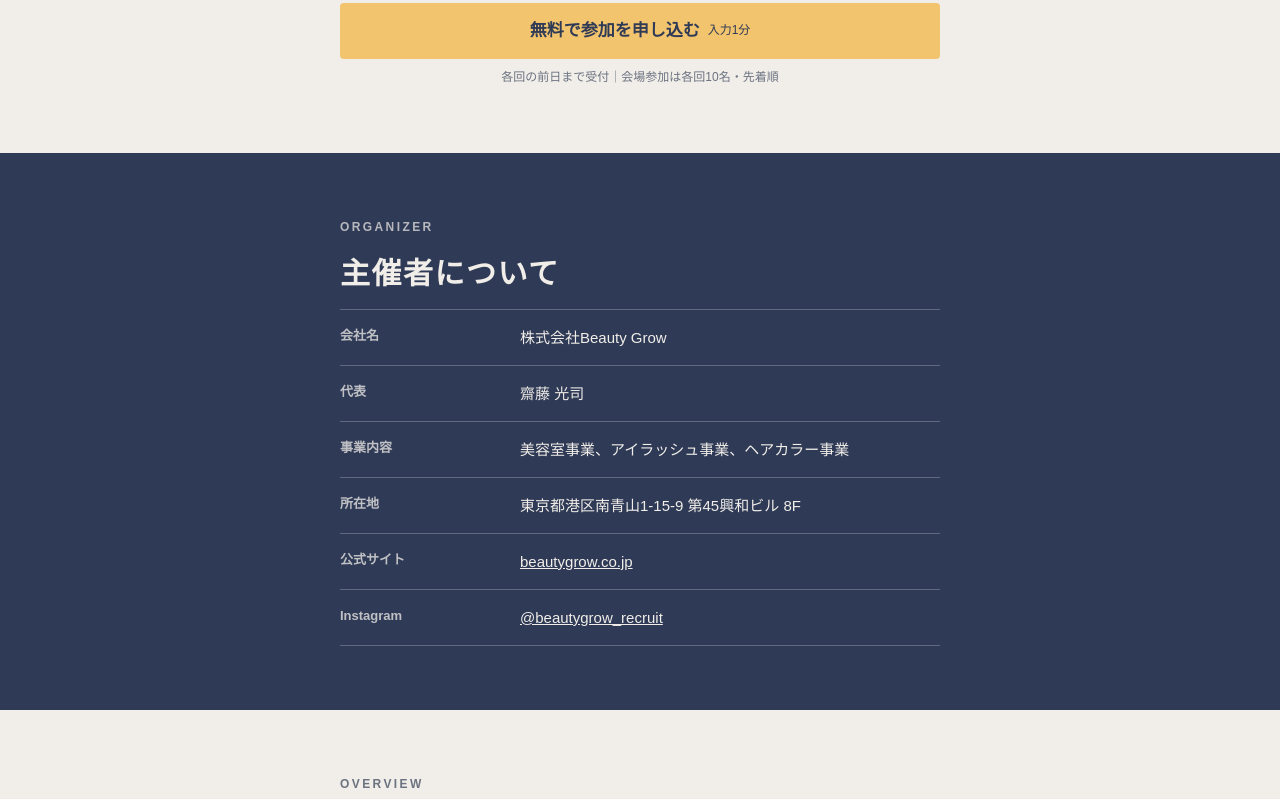
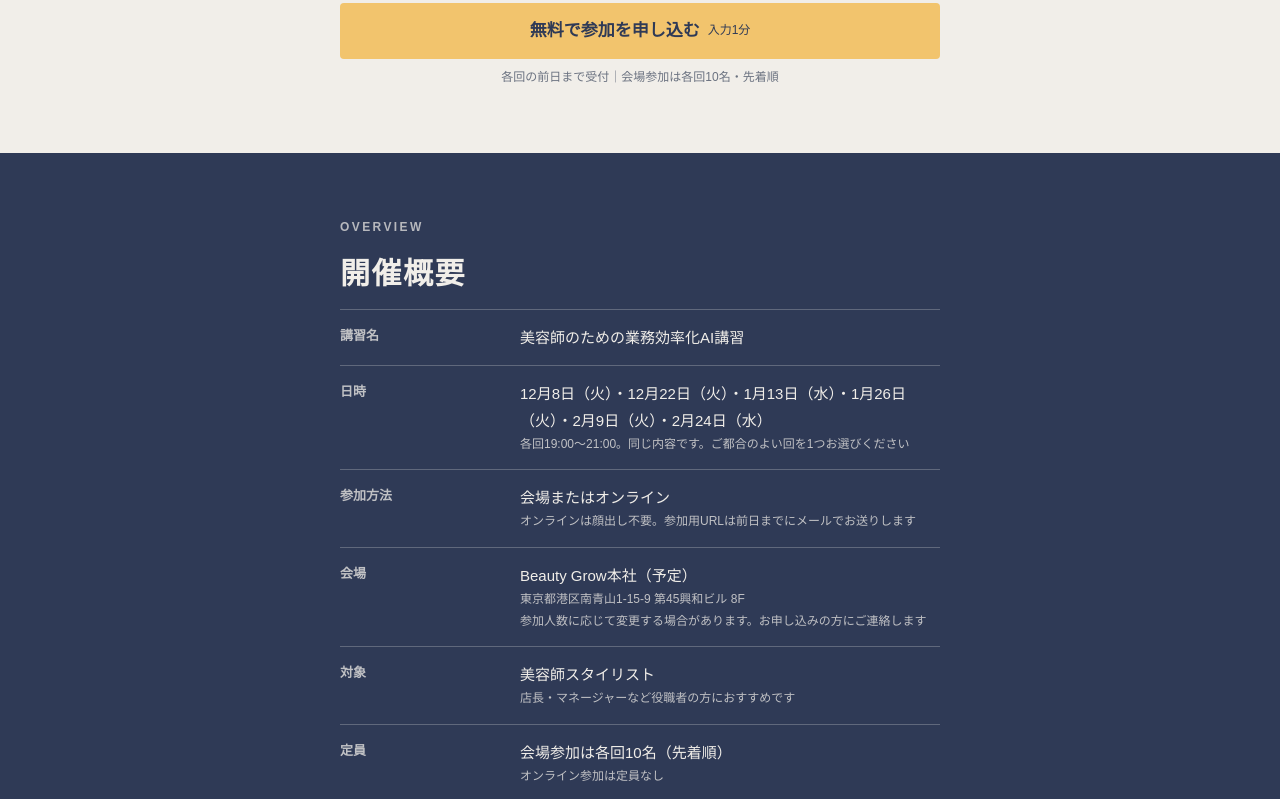
Before and after one commit to beautygrow-lp/ai-event-lp, a plain HTML site: page index.html in a window 1280 px wide. Shown: the part 3240-4039 px from the top of the page. Drawn offline with Linux system fonts and the light colour scheme.

Commit message:
LP: move organizer to footer, drop FAQ and Instagram row, update overview
Co-Authored-By: Claude Opus 5.5 <noreply@anthropic.com>

```diff
--- a/index.html
+++ b/index.html
@@ -288,6 +288,7 @@
   footer { background: var(--navy); color: var(--off); padding: 32px 0 28px; font-size: 13px; text-align: center; border-top: 1px solid var(--line-on-navy); }
   footer .org { font-size: 14px; font-weight: 700; margin: 0 0 6px; }
   footer p { margin: 4px 0; }
+  footer .org-detail { font-size: 12px; opacity: .8; word-break: keep-all; overflow-wrap: anywhere; }
 
   /* ---------- PC ---------- */
   @media (min-width: 900px) {
@@ -434,26 +435,8 @@
     </div>
   </section>
 
-  <!-- 4. Organizer -->
-  <section class="on-navy" aria-labelledby="sec-organizer">
-    <div class="wrap">
-      <span class="sec-label">ORGANIZER</span>
-      <h2 id="sec-organizer">主催者について</h2>
-      <table class="info">
-        <tbody>
-          <tr><th scope="row">会社名</th><td>株式会社Beauty Grow</td></tr>
-          <tr><th scope="row">代表</th><td>齋藤 光司</td></tr>
-          <tr><th scope="row">事業内容</th><td>美容室事業、アイラッシュ事業、ヘアカラー事業</td></tr>
-          <tr><th scope="row">所在地</th><td>東京都港区南青山1-15-9 第45興和ビル 8F</td></tr>
-          <tr><th scope="row">公式サイト</th><td><a href="https://beautygrow.co.jp/" target="_blank" rel="noopener">beautygrow.co.jp</a></td></tr>
-          <tr class="js-ig-row" hidden><th scope="row">Instagram</th><td><a class="js-ig-link" href="#" target="_blank" rel="noopener"></a></td></tr>
-        </tbody>
-      </table>
-    </div>
-  </section>
-
   <!-- 5. Overview -->
-  <section class="on-off" aria-labelledby="sec-overview">
+  <section class="on-navy" aria-labelledby="sec-overview">
     <div class="wrap">
       <span class="sec-label">OVERVIEW</span>
       <h2 id="sec-overview">開催概要</h2>
@@ -462,8 +445,8 @@
           <tr><th scope="row">講習名</th><td>美容師のための業務効率化AI講習</td></tr>
           <tr><th scope="row">日時</th><td>12月8日（火）・12月22日（火）・1月13日（水）・1月26日（火）・2月9日（火）・2月24日（水）<small>各回19:00〜21:00。同じ内容です。ご都合のよい回を1つお選びください</small></td></tr>
           <tr><th scope="row">参加方法</th><td>会場またはオンライン<small>オンラインは顔出し不要。参加用URLは前日までにメールでお送りします</small></td></tr>
-          <tr><th scope="row">会場</th><td>Beauty Grow本社（予定）<small>東京都港区南青山1-15-9 第45興和ビル 8F</small><small>参加人数に応じて変更する場合があります。お申し込みの方にご連絡します</small><small>会場参加の方は、終了後に懇親会（任意参加）があります</small></td></tr>
-          <tr><th scope="row">対象</th><td>美容師<small>店長・マネージャーなど役職者の方におすすめです</small></td></tr>
+          <tr><th scope="row">会場</th><td>Beauty Grow本社（予定）<small>東京都港区南青山1-15-9 第45興和ビル 8F</small><small>参加人数に応じて変更する場合があります。お申し込みの方にご連絡します</small></td></tr>
+          <tr><th scope="row">対象</th><td>美容師スタイリスト<small>店長・マネージャーなど役職者の方におすすめです</small></td></tr>
           <tr><th scope="row">定員</th><td>会場参加は各回10名（先着順）<small>オンライン参加は定員なし</small></td></tr>
           <tr><th scope="row">参加費</th><td>無料</td></tr>
           <tr><th scope="row">持ち物</th><td>パソコン</td></tr>
@@ -471,19 +454,6 @@
           <tr><th scope="row">申込締切</th><td>各回の前日まで</td></tr>
         </tbody>
       </table>
-    </div>
-  </section>
-
-  <!-- 5b. FAQ -->
-  <section class="on-navy faq" aria-labelledby="sec-faq">
-    <div class="wrap">
-      <span class="sec-label">FAQ</span>
-      <h2 id="sec-faq">よくある質問</h2>
-      <details><summary>オンラインでも参加できますか？顔を出す必要はありますか？</summary><div class="a"><p>オンラインで参加できます。カメラはオフのままで大丈夫です。参加用のURLは、開催日の前日までにメールでお送りします。</p></div></details>
-      <details><summary>AIを使ったことがなくても大丈夫ですか？</summary><div class="a"><p>大丈夫です。AIの仕組みの話ではなく、口コミ返信やHPBの更新など、サロンの仕事でどう使うかを実演しながらお伝えします。</p></div></details>
-      <details><summary>役職がないスタイリストでも参加できますか？</summary><div class="a"><p>参加できます。店長・マネージャーなど事務仕事を抱えている方に特におすすめの内容です。</p></div></details>
-      <details><summary>参加費はかかりますか？</summary><div class="a"><p>無料です。会場参加の方の懇親会も任意参加です。</p></div></details>
-      <details><summary>当日は何を持っていけばいいですか？</summary><div class="a"><p>パソコンをお持ちください。</p></div></details>
     </div>
   </section>
 
@@ -618,6 +588,7 @@
 <footer>
   <div class="wrap">
     <p class="org">主催：株式会社Beauty Grow</p>
+    <p class="org-detail">代表 齋藤 光司｜東京都港区南青山1-15-9 第45興和ビル 8F</p>
     <p><a href="https://beautygrow.co.jp/" target="_blank" rel="noopener">公式サイト</a>　｜　<a href="privacy.html">プライバシーポリシー</a></p>
     <p>&copy; Beauty Grow Inc.</p>
   </div>
@@ -791,8 +762,10 @@
     });
     Array.prototype.forEach.call(document.querySelectorAll('.js-dm-box, .js-ig-row'), function (el) { el.hidden = false; });
     var igLink = document.querySelector('.js-ig-link');
-    igLink.href = 'https://www.instagram.com/' + CONFIG.instagramId + '/';
-    igLink.textContent = '@' + CONFIG.instagramId;
+    if (igLink) {
+      igLink.href = 'https://www.instagram.com/' + CONFIG.instagramId + '/';
+      igLink.textContent = '@' + CONFIG.instagramId;
+    }
   }
 
   /* ----- Close the form after the deadline ----- */
```
